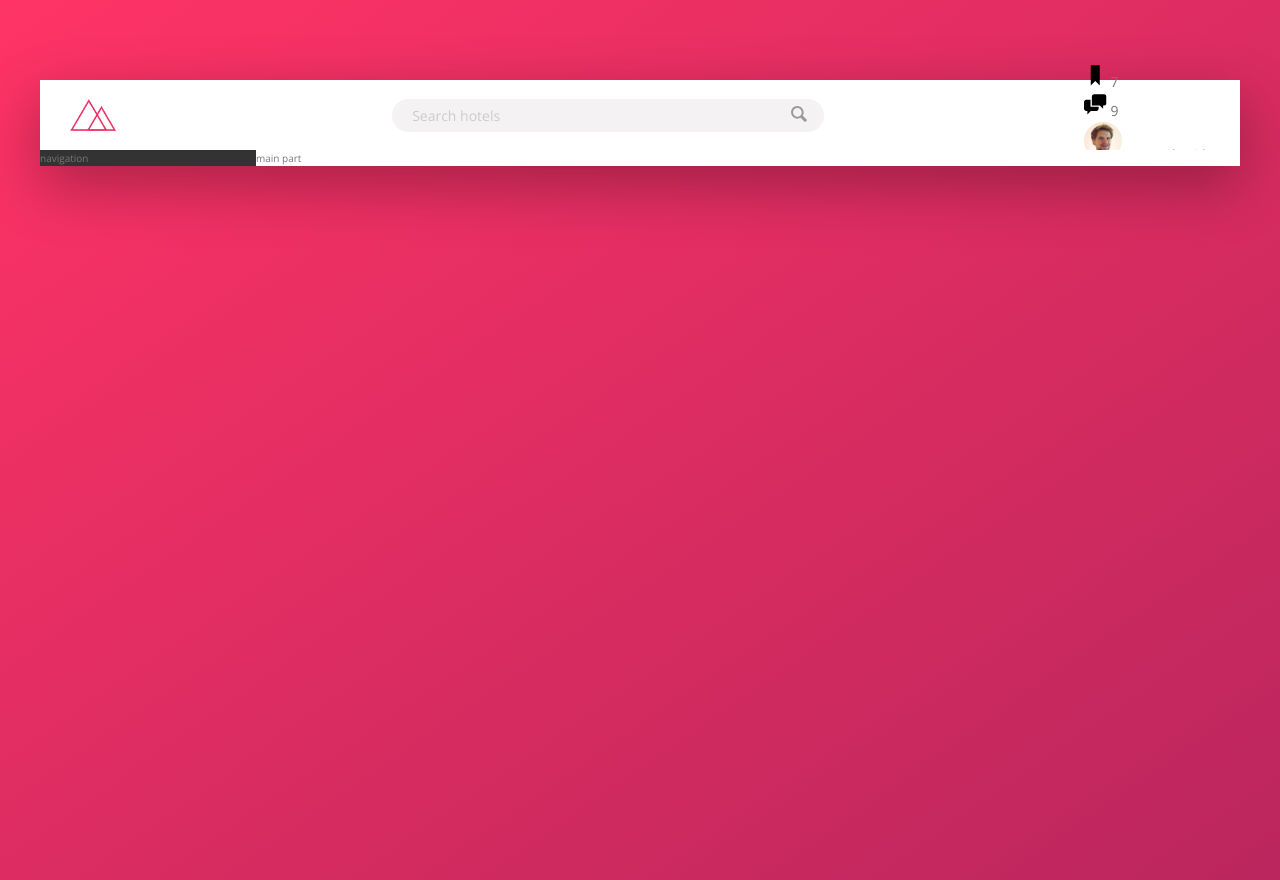
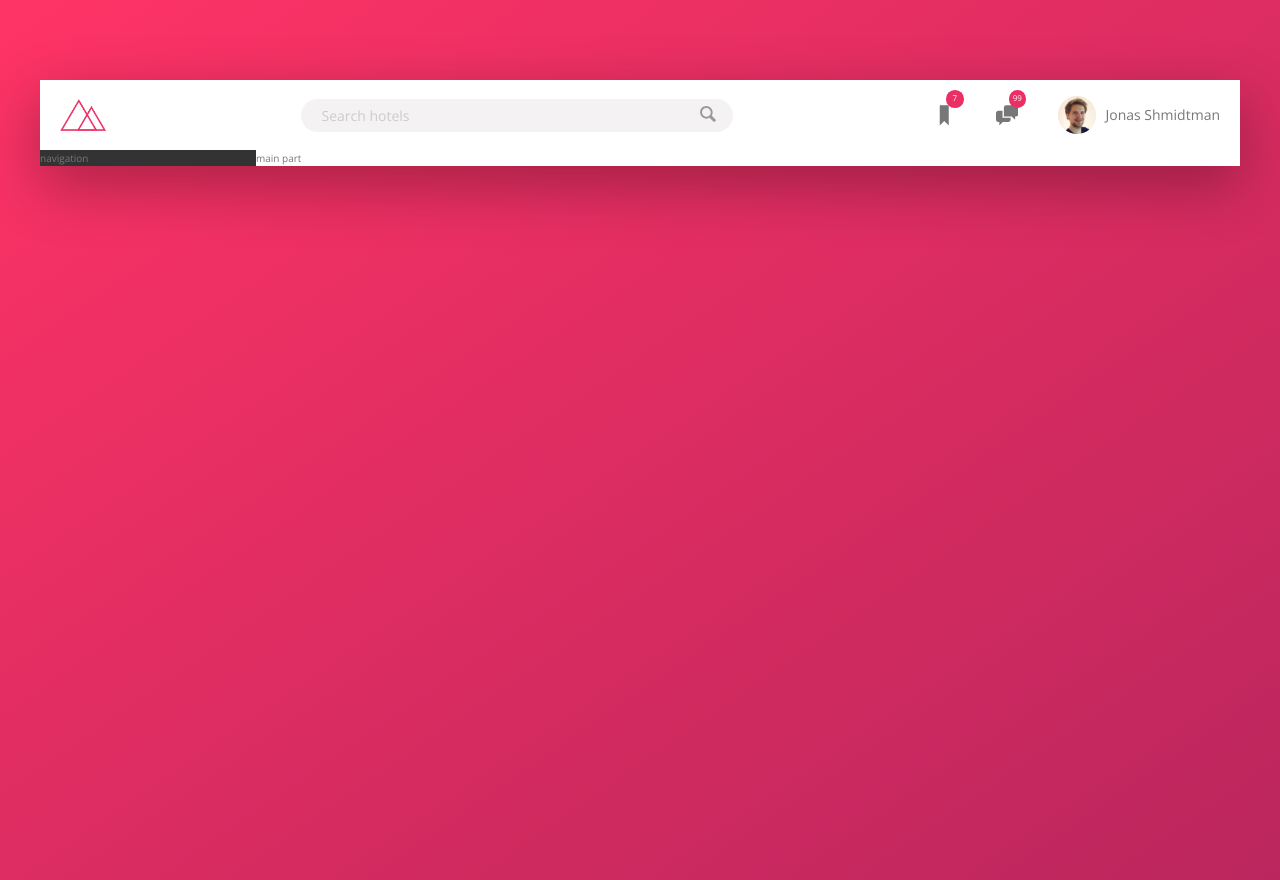
Before and after one commit to front-end-code/trillo, a website: page index.html in a window 1280 px wide. Drawn offline with nearby package versions, Linux system fonts and the light colour scheme.

Commit message:
Finished header part

```diff
--- a/index.html
+++ b/index.html
@@ -37,7 +37,7 @@
                         <svg class="user-nav__icon">
                             <use xlink:href="./img/sprite.svg#icon-chat"></use>
                         </svg>
-                        <span class="user-nav__notification">9</span>
+                        <span class="user-nav__notification">99</span>
                     </section>
 
                     <section class="user-nav__user">
--- a/sass/_components.scss
+++ b/sass/_components.scss
@@ -1,6 +1,6 @@
 .logo {
     height: 3.25rem;
-    margin-left: 3rem;
+    margin-left: 2rem;
 }
 .search {
     flex: 0 0 40%;
@@ -53,24 +53,51 @@
     }
 }
 .user-nav {
+    display: flex;
+    align-items: center;
+    align-self: stretch;
+
+    & > * {
+        padding: 0 2rem;
+        cursor: pointer;
+        height: 100%;
+        display: flex;
+        align-items: center;
+    }
+
+    & > *:hover {
+        background-color: var(--color-grey-light-2);
+    }
+
     &__icon-box {
-
+        position: relative;
     }
     &__icon {
         width: 2.25rem;
         height: 2.25rem;
+        fill: var(--color-grey-dark-2);
     }
     &__notification {
-
+        position: absolute;
+        right: 1.2rem;
+        top: 1rem;
+        z-index: 10;
+        font-size: .8rem;
+        height: 1.75rem;
+        width: 1.75rem;
+        border-radius: 50%;
+        background-color: var(--color-primary);
+        color: var(--color-white);
+        display: flex;
+        align-items: center;
+        justify-content: center;
     }
     &__user {
         &-photo {
             width: 3.75rem;
             height: 3.75rem;
             border-radius: 50%;
-        }
-        &-name {
-
+            margin-right: 1rem;
         }
     }
 }
```
Also changed, not shown: css/style.css.
